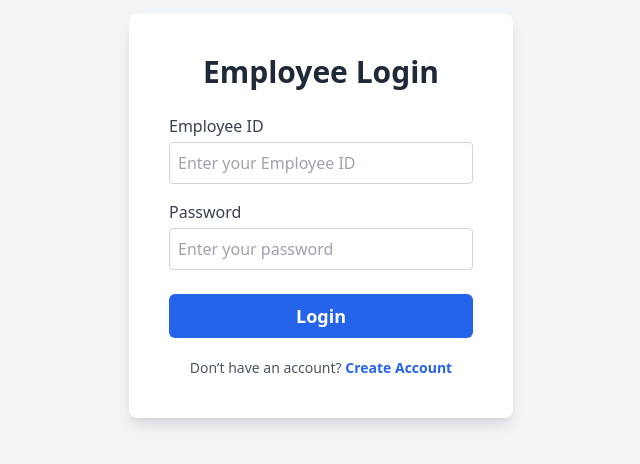
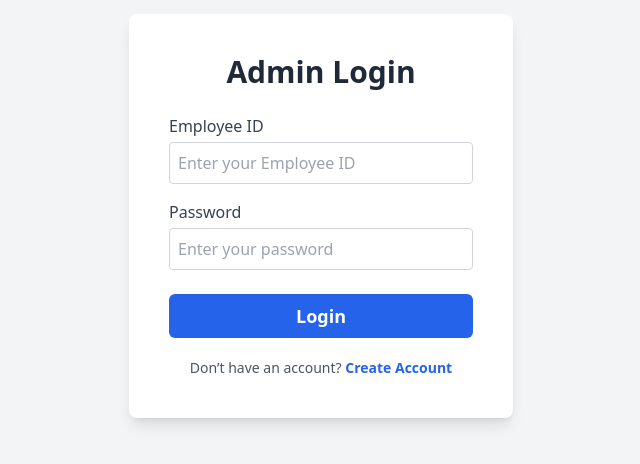
Before and after one commit to eminentpaperindustry-lab/EPILADMINFRONTEND, a React (Create React App) app: page /login in a window 1280 px wide. Shown: the part 184-648 px from the top of the page, without its empty margins (319-959 px from the left). Built offline with nearby package versions, Linux system fonts and the light colour scheme.

Commit message:
Admin login text update

```diff
--- a/src/pages/Login.js
+++ b/src/pages/Login.js
@@ -34,7 +34,7 @@ export default function Login() {
       <div className="bg-white shadow-lg rounded-lg p-10 w-96">
 
         <h2 className="text-3xl font-bold text-center mb-6 text-gray-800">
-          Employee Login
+          Admin Login
         </h2>
 
         {error && (
```
